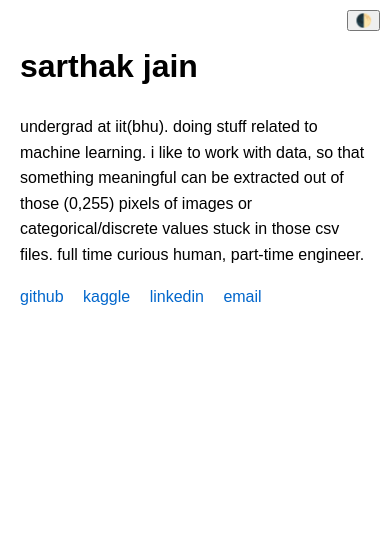
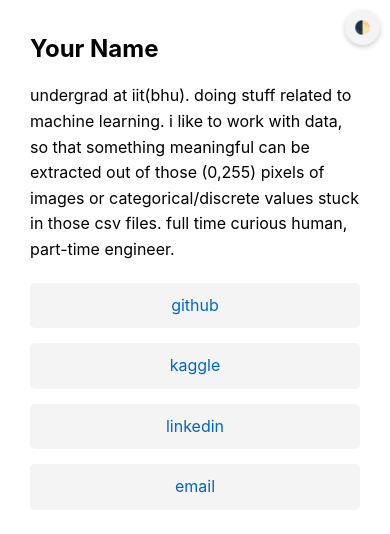
Before and after one commit to sartq333/sartq333.github.io, a plain HTML site: page index.html in a window 390 px wide. Drawn offline with Linux system fonts and the light colour scheme.

Commit message:
mobile friendly

```diff
--- a/index.html
+++ b/index.html
@@ -2,49 +2,121 @@
 <html lang="en">
 <head>
     <meta charset="UTF-8">
+    <meta name="viewport" content="width=device-width, initial-scale=1.0">
     <title>sarthak jain</title>
     <style>
         :root {
             --bg-color: white;
             --text-color: black;
             --link-color: #0066cc;
+            --bg-secondary: #f4f4f4;
         }
 
         [data-theme='dark'] {
             --bg-color: #121212;
             --text-color: white;
             --link-color: #4da6ff;
+            --bg-secondary: #1e1e1e;
+        }
+
+        * {
+            box-sizing: border-box;
+            margin: 0;
+            padding: 0;
         }
 
         body {
-            font-family: Arial, sans-serif;
+            font-family: -apple-system, BlinkMacSystemFont, 'Segoe UI', Roboto, Oxygen, Ubuntu, Cantarell, 'Open Sans', 'Helvetica Neue', sans-serif;
+            background-color: var(--bg-color);
+            color: var(--text-color);
+            line-height: 1.6;
+            transition: background-color 0.3s, color 0.3s;
+            padding: 20px;
             max-width: 800px;
             margin: 0 auto;
-            padding: 20px;
-            line-height: 1.6;
-            background-color: var(--bg-color);
-            color: var(--text-color);
-            transition: background-color 0.3s, color 0.3s;
         }
 
         .theme-toggle {
-            position: absolute;
-            top: 10px;
-            right: 10px;
+            position: fixed;
+            top: 15px;
+            right: 15px;
+            background: var(--bg-secondary);
+            border: none;
+            border-radius: 50%;
+            width: 40px;
+            height: 40px;
+            display: flex;
+            align-items: center;
+            justify-content: center;
             cursor: pointer;
+            box-shadow: 0 2px 5px rgba(0,0,0,0.2);
+            z-index: 1000;
+        }
+
+        .content {
+            max-width: 600px;
+            margin: 0 auto;
+            padding: 20px;
+        }
+
+        h1 {
+            font-size: 2rem;
+            margin-bottom: 15px;
+        }
+
+        .links {
+            display: flex;
+            flex-wrap: wrap;
+            gap: 15px;
+            margin-top: 20px;
         }
 
         .links a {
-            margin-right: 15px;
             color: var(--link-color);
             text-decoration: none;
+            padding: 8px 15px;
+            background: var(--bg-secondary);
+            border-radius: 5px;
+            transition: background-color 0.3s;
+        }
+
+        .links a:hover {
+            opacity: 0.8;
+        }
+
+        @media (max-width: 480px) {
+            body {
+                padding: 10px;
+            }
+
+            .theme-toggle {
+                top: 10px;
+                right: 10px;
+                width: 35px;
+                height: 35px;
+            }
+
+            h1 {
+                font-size: 1.5rem;
+            }
+
+            .links {
+                flex-direction: column;
+                align-items: stretch;
+            }
+
+            .links a {
+                text-align: center;
+                padding: 10px;
+            }
         }
     </style>
 </head>
 <body>
-    <button class="theme-toggle" onclick="toggleTheme()">🌓</button>
+    <button class="theme-toggle" onclick="toggleTheme()" aria-label="Toggle Theme">🌓</button>
 
-    <h1>sarthak jain</h1>
+    <div class="content">
+        <h1>Your Name</h1>
         <p>undergrad at iit(bhu). doing stuff related to machine learning. i like to work with data, so that something meaningful can be extracted out of those (0,255) pixels of images or categorical/discrete values stuck in those csv files. full time curious human, part-time engineer.</p>
         <div class="links">
             <a href="https://github.com/sartq333">github</a>
@@ -52,13 +124,25 @@
             <a href="https://www.linkedin.com/in/sartj/">linkedin</a>
             <a href="mailto:sarthak.bhu21@gmail.com">email</a>
         </div>
+    </div>
 
     <script>
         function toggleTheme() {
+            const currentTheme = document.documentElement.getAttribute('data-theme');
             document.documentElement.setAttribute('data-theme',
-                document.documentElement.getAttribute('data-theme') === 'dark' ? 'light' : 'dark'
+                currentTheme === 'dark' ? 'light' : 'dark'
             );
+            // Optional: Save theme preference in localStorage
+            localStorage.setItem('theme', currentTheme === 'dark' ? 'light' : 'dark');
         }
+
+        // Load saved theme on page load
+        document.addEventListener('DOMContentLoaded', () => {
+            const savedTheme = localStorage.getItem('theme');
+            if (savedTheme) {
+                document.documentElement.setAttribute('data-theme', savedTheme);
+            }
+        });
     </script>
 </body>
 </html>
```
Lines whose indentation alone changed are shown as unchanged.
